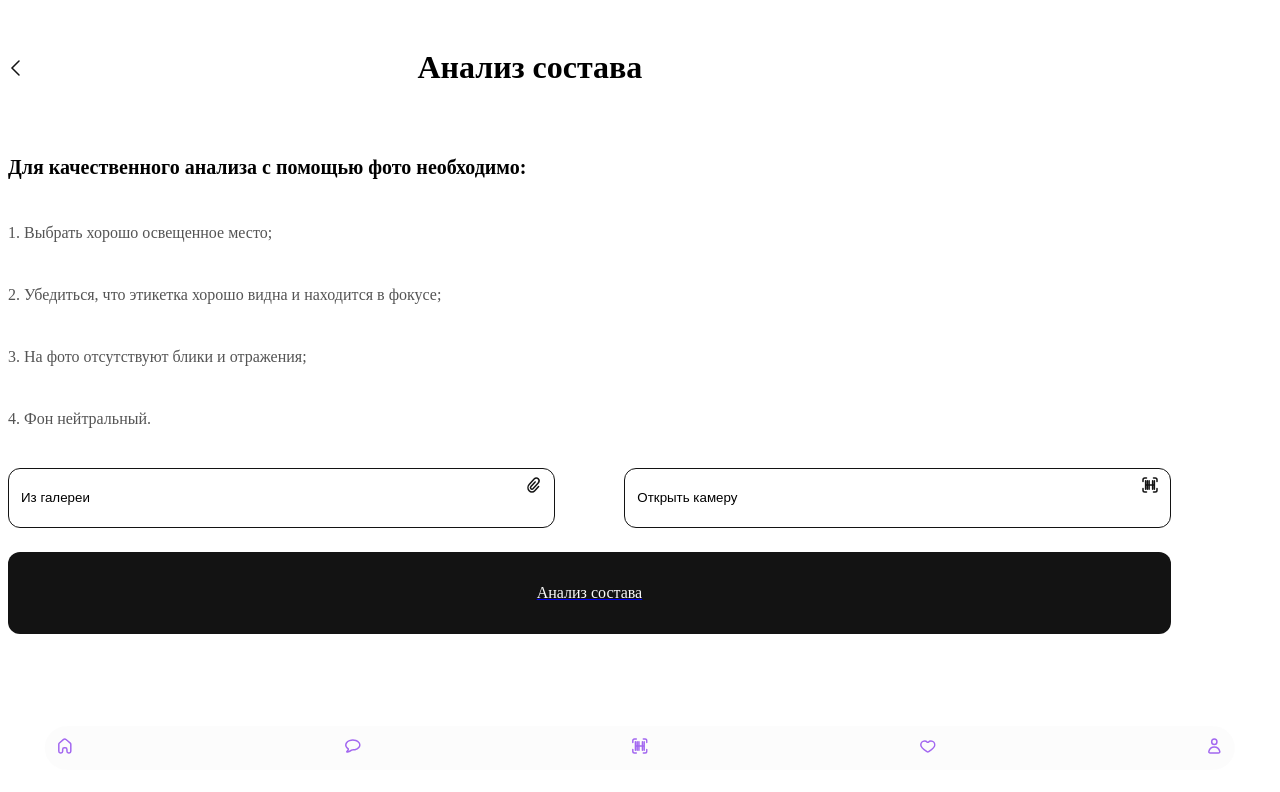
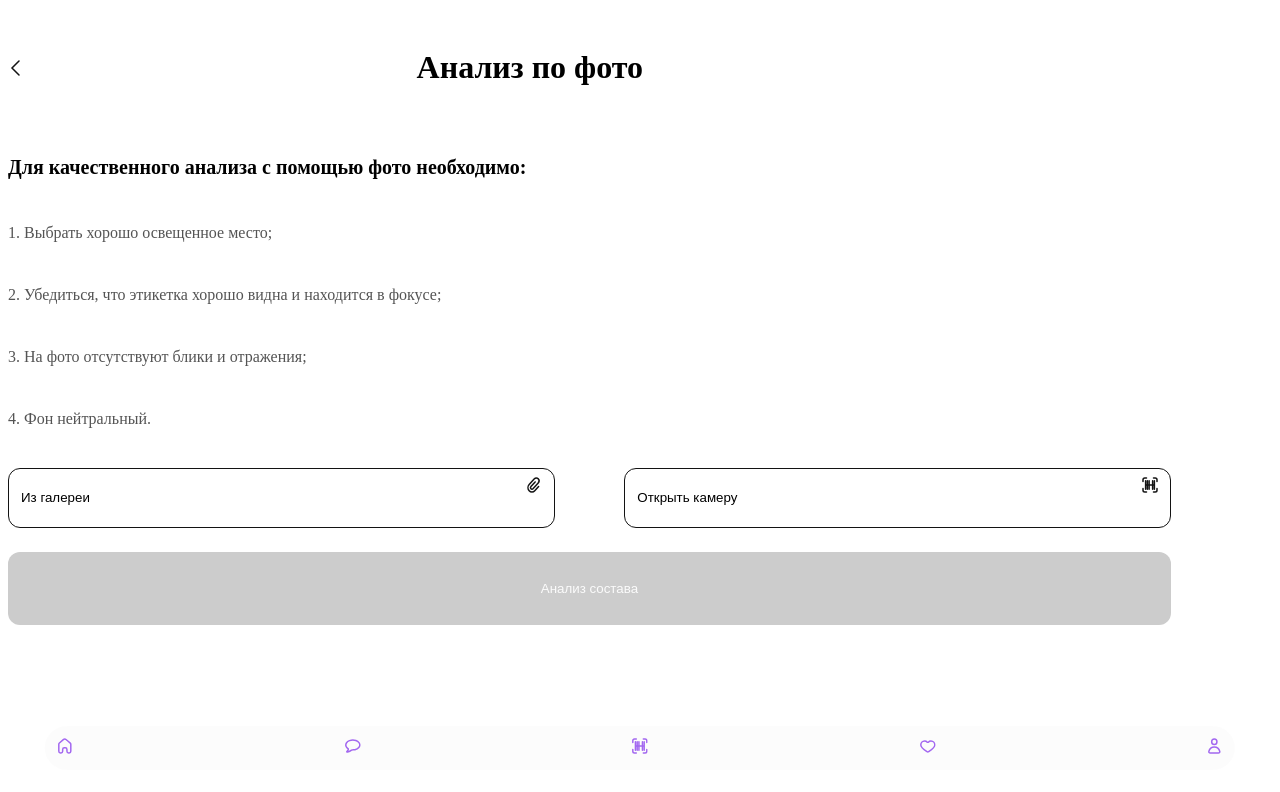
Before and after one commit to jesusdangerous/cosmetic-guardian, a Vue app in the folder front/: page /analysis-scan in a window 1280 px wide. Shown: the top 792 px of the page. Built offline with nearby package versions, Linux system fonts and the light colour scheme; no server answers.

Commit message:
Add ocr-tesseract service

```diff
--- a/front/src/views/analysis-scan.vue
+++ b/front/src/views/analysis-scan.vue
@@ -1,48 +1,170 @@
 <template>
   <div class="page-wrapper">
     <header>
-      <IconButton><img src='../assets/images/arrow-back.svg'></IconButton>
-      <h1>Анализ состава</h1>
+      <IconButton @click="goBack"><img src='../assets/images/arrow-back.svg'></IconButton>
+      <h1>Анализ по фото</h1>
     </header>
     <main>
       <div>
-        <h2>
-          Для качественного анализа с помощью фото необходимо:
-        </h2>
+        <h2>Для качественного анализа с помощью фото необходимо:</h2>
         <div class="instruction">
           <p>1. Выбрать хорошо освещенное место;</p>
-          <p>2. Убедиться, что этикетка хорошо видна и находится в фокусе;</p>
+          <p>2. Убедиться, что этикетка хорошо видна и находится в фокусе;</p>
           <p>3. На фото отсутствуют блики и отражения;</p>
           <p>4. Фон нейтральный.</p>
         </div>
       </div>
-      <div  class="buttons">
-        <button>
+
+      <div class="photo-preview" v-if="photo">
+        <img :src="photoPreview" alt="Предпросмотр фото">
+        <button @click="removePhoto" class="remove-btn">×</button>
+      </div>
+
+      <div class="buttons">
+        <button @click="openGallery">
           <p>Из галереи</p>
           <IconButton><img src="../assets/images/icon-clip.svg"></IconButton>
         </button>
-        <button>
+        <button @click="openCamera">
           <p>Открыть камеру</p>
           <IconButton><img src="../assets/images/icon-scan-black.svg"></IconButton>
         </button>
       </div>
+
       <div>
-        <a href="/analysis-result">
+        <button @click="analyzePhoto" :disabled="!photo" class="analyze-btn">
           <p>Анализ состава</p>
-        </a>
+        </button>
       </div>
-
     </main>
     <Footer></Footer>
+
+    <input type="file" ref="fileInput" accept="image/*" @change="handleFileUpload" style="display: none;">
   </div>
 </template>
 
+
 <script setup>
+  import { ref } from 'vue';
+  import { useRouter } from 'vue-router';
   import IconButton from '@/components/UI/IconButton.vue';
   import Footer from '@/components/Footer.vue';
+
+  const router = useRouter();
+  const fileInput = ref(null);
+  const photo = ref(null);
+  const photoPreview = ref('');
+
+  const goBack = () => {
+    router.go(-1);
+  };
+
+  const openGallery = () => {
+    fileInput.value.click();
+  };
+
+  const openCamera = async () => {
+    try {
+      const stream = await navigator.mediaDevices.getUserMedia({ video: true });
+      // Здесь можно реализовать логику для съемки фото с камеры
+      // Например, использовать <video> элемент и canvas для захвата кадра
+      alert('Режим камеры будет реализован в следующей версии');
+    } catch (error) {
+      console.error('Ошибка доступа к камере:', error);
+      alert('Не удалось получить доступ к камере');
+    }
+  };
+
+  const handleFileUpload = (event) => {
+    const file = event.target.files[0];
+    if (file) {
+      photo.value = file;
+      photoPreview.value = URL.createObjectURL(file);
+    }
+  };
+
+  const removePhoto = () => {
+    photo.value = null;
+    photoPreview.value = '';
+  };
+
+  const analyzePhoto = async () => {
+    if (!photo.value) return;
+
+    try {
+      const formData = new FormData();
+      formData.append('image', photo.value);
+
+      const response = await fetch('/api/analysis/photo', {
+        method: 'POST',
+        body: formData
+      });
+
+      if (!response.ok) throw new Error('Ошибка анализа фото');
+
+      const result = await response.json();
+      localStorage.setItem('analysisResult', JSON.stringify(result));
+      router.push('/analysis-result');
+    } catch (error) {
+      console.error('Ошибка при анализе фото:', error);
+      alert('Не удалось проанализировать фото');
+    }
+  };
 </script>
 
 <style scoped>
+  .page-wrapper {
+    width: 92%;
+    padding: 20px 0;
+    display: flex;
+    flex-direction: column;
+    gap: 32px;
+  }
+
+  .photo-preview {
+    position: relative;
+    width: 100%;
+    max-height: 300px;
+    border: 1px dashed #ccc;
+    border-radius: 12px;
+    overflow: hidden;
+  }
+
+  .photo-preview img {
+    width: 100%;
+    height: auto;
+    object-fit: contain;
+  }
+
+  .remove-btn {
+    position: absolute;
+    top: 10px;
+    right: 10px;
+    width: 30px;
+    height: 30px;
+    background: rgba(0,0,0,0.5);
+    color: white;
+    border: none;
+    border-radius: 50%;
+    font-size: 20px;
+    cursor: pointer;
+  }
+
+  .analyze-btn {
+    width: 100%;
+    background-color: #131313;
+    color: #FBFBFB;
+    border: none;
+    border-radius: 12px;
+    padding: 16px 0;
+    text-align: center;
+    cursor: pointer;
+  }
+
+  .analyze-btn:disabled {
+    background-color: #ccc;
+    cursor: not-allowed;
+  }
   .page-wrapper {
     width: 92%;
     padding: 20px 0;
```
Also changed, not shown: 2 other files (tests, documents, lock files or other folders).
